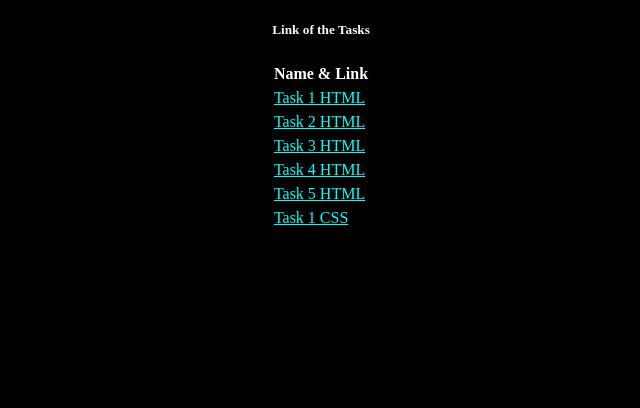
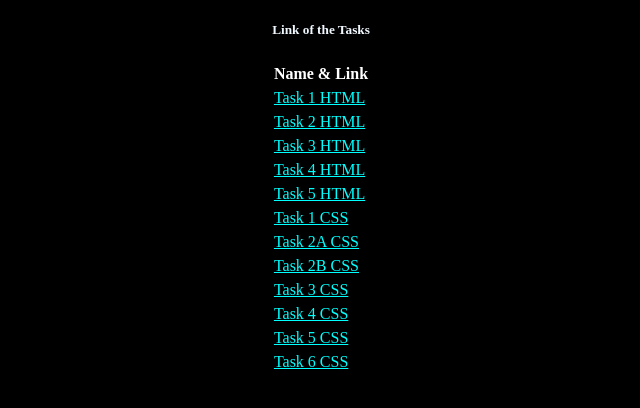
Before and after one commit to Priyan7hu/Mern_task, a plain HTML site: page index.html in a window 1280 px wide. Shown: the whole page, without its empty margins (319-959 px from the left). Drawn offline with Linux system fonts and the light colour scheme.

Commit message:
Update index.html

```diff
--- a/index.html
+++ b/index.html
@@ -45,11 +45,24 @@
         <tr>
             <td> <a href="task6.html">Task 1 CSS</a></td>
         </tr>
-
-
-
-
-
+        <tr>
+            <td> <a href="task7A.html">Task 2A CSS</a></td>
+        </tr>
+        <tr>
+            <td> <a href="task7B.html">Task 2B CSS</a></td>
+        </tr>
+        <tr>
+            <td> <a href="task8.html">Task 3 CSS</a></td>
+        </tr>
+        <tr>
+            <td> <a href="task9.html">Task 4 CSS</a></td>
+        </tr>
+        <tr>
+            <td> <a href="task10.html">Task 5 CSS</a></td>
+        </tr>
+        <tr>
+            <td> <a href="task11.html">Task 6 CSS</a></td>
+        </tr>
     </table>
 </body>
 </html>
```
